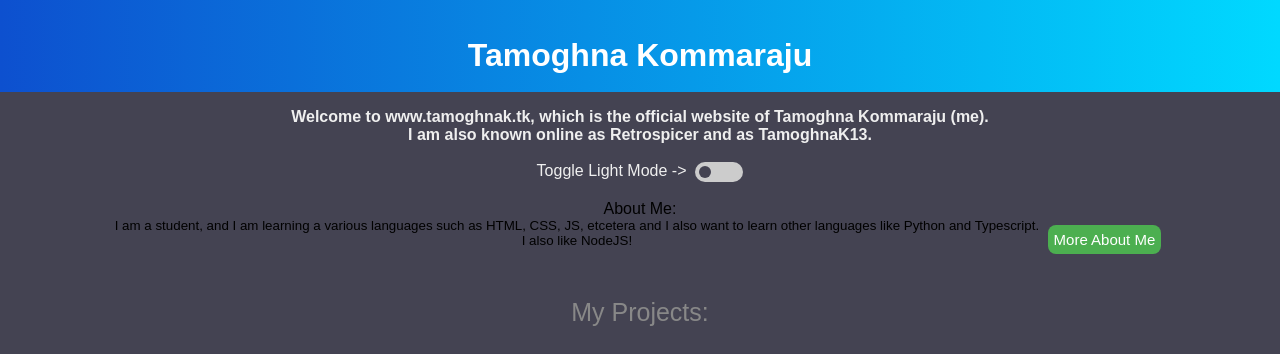
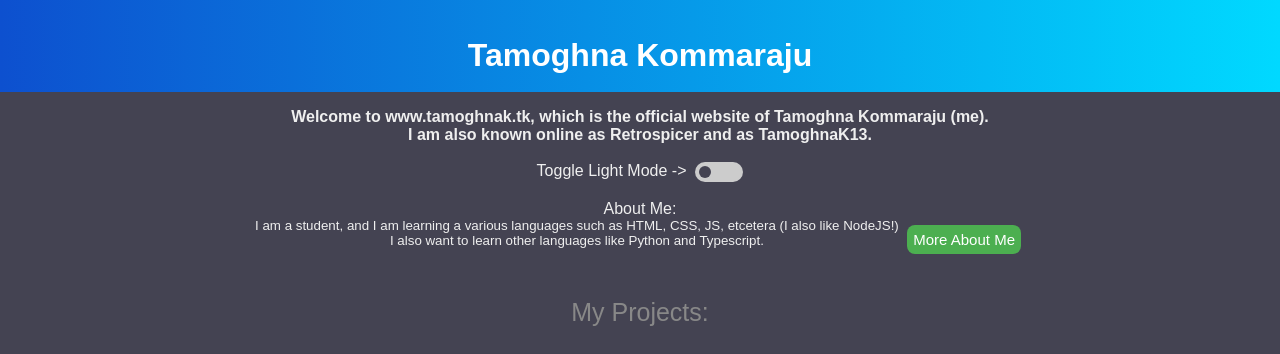
Before and after one commit to TamoghnaK13/About-Me, a plain HTML site: page index.html in a window 1280 px wide. Shown: the top 354 px of the page. Drawn offline with Linux system fonts and the light colour scheme; a script that the page names is missing.

Commit message:
Update index.html

```diff
--- a/index.html
+++ b/index.html
@@ -123,8 +123,8 @@
       </label>
     </div></center></p><br>
 
-<span style="color:black;">About Me:</span><br>
-<small style="color:black;">I am a student, and I am learning a various languages such as HTML, CSS, JS, etcetera and I also want to learn other languages like Python and Typescript.<br>I also like NodeJS!<br></small>
+<span>About Me:</span><br>
+<small>I am a student, and I am learning a various languages such as HTML, CSS, JS, etcetera (I also like NodeJS!)<br>I also want to learn other languages like Python and Typescript.<br></small>
 
 <!-- Trigger/Open The Modal -->
 <button class=button" id="myBtn">More About Me</button>
```
